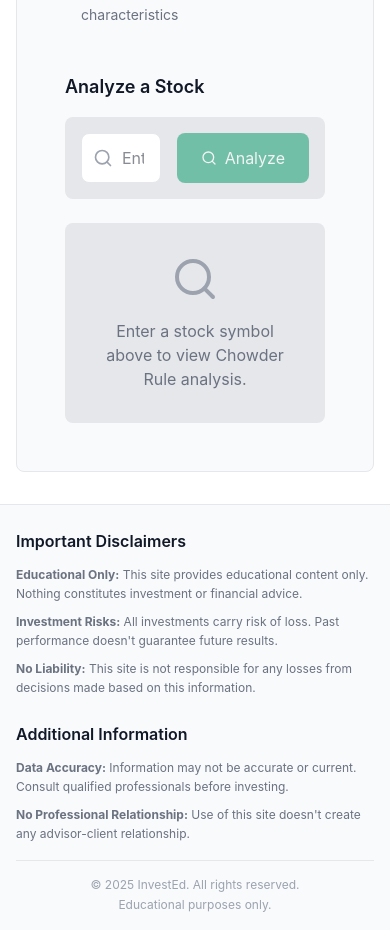
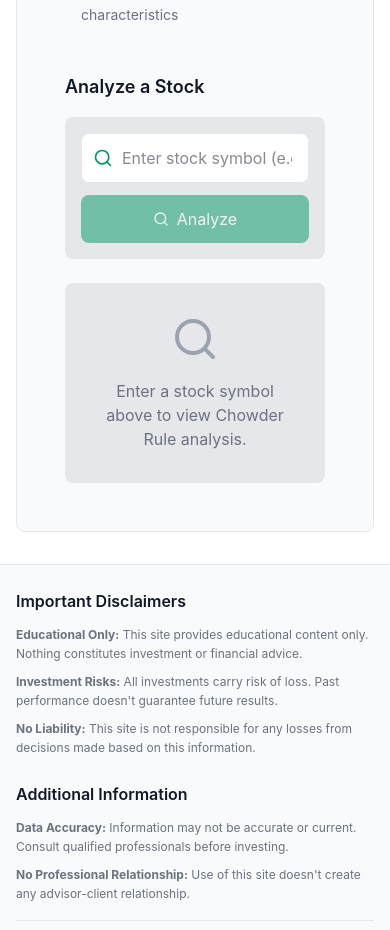
Before and after one commit to samuel-kar/invest-ed, a React (Vite) app in the folder frontend/: page /analysis/chowder in a window 390 px wide. Shown: the part 960-1890 px from the top of the page. Built offline with nearby package versions, Linux system fonts and the light colour scheme; no server answers.

Commit message:
change styling of mobile view search bars

```diff
--- a/frontend/src/components/analyses/analyses/ChowderContainer.tsx
+++ b/frontend/src/components/analyses/analyses/ChowderContainer.tsx
@@ -11,6 +11,7 @@ import MetricRow from '../../calculators/shared/MetricRow'
 import FormulaBlock from '../../calculators/shared/FormulaBlock'
 import Card from '../../shared/Card'
 import { Loader2, AlertCircle, Search, Save } from 'lucide-react'
+import AnalysisTickerSearchForm from '../shared/TickerSearchForm'
 
 export default function ChowderContainer() {
   const [inputSymbol, setInputSymbol] = useState('')
@@ -45,12 +46,6 @@ export default function ChowderContainer() {
     const trimmed = inputSymbol.trim().toUpperCase()
     if (trimmed) {
       setSearchSymbol(trimmed)
-    }
-  }
-
-  const handleKeyPress = (e: React.KeyboardEvent) => {
-    if (e.key === 'Enter') {
-      handleSearch()
     }
   }
 
@@ -227,45 +222,15 @@ export default function ChowderContainer() {
 
         {/* Search Bar */}
         <Card className="p-4">
-          <div className="flex gap-4">
-            <div className="flex-1 relative">
-              <Search
-                size={20}
-                className="absolute left-3 top-1/2 transform -translate-y-1/2"
-                style={{ color: 'var(--text-muted)' }}
-              />
-              <input
-                type="text"
-                value={inputSymbol}
-                onChange={(e) => setInputSymbol(e.target.value.toUpperCase())}
-                onKeyPress={handleKeyPress}
-                placeholder="Enter stock symbol (e.g., PG, KO, JNJ)"
-                className="w-full pl-10 pr-4 py-3 rounded-lg border focus:outline-none focus:ring-2 focus:ring-emerald-500 transition-colors"
-                style={{
-                  backgroundColor: 'var(--bg-primary)',
-                  borderColor: 'var(--border-color)',
-                  color: 'var(--text-primary)',
-                }}
-              />
-            </div>
-            <button
-              onClick={handleSearch}
-              disabled={!inputSymbol.trim() || isLoading}
-              className="px-6 py-3 bg-emerald-600 text-white rounded-lg hover:bg-emerald-700 disabled:opacity-50 disabled:cursor-not-allowed transition-colors flex items-center gap-2"
-            >
-              {isLoading ? (
-                <>
-                  <Loader2 size={16} className="animate-spin" />
-                  Analyzing...
-                </>
-              ) : (
-                <>
-                  <Search size={16} />
-                  Analyze
-                </>
-              )}
-            </button>
-          </div>
+          <AnalysisTickerSearchForm
+            value={inputSymbol}
+            onChange={(value) => setInputSymbol(value.toUpperCase())}
+            onSubmit={handleSearch}
+            placeholder="Enter stock symbol (e.g., PG, KO, JNJ)"
+            buttonLabel="Analyze"
+            loadingLabel="Analyzing..."
+            isLoading={isLoading}
+          />
         </Card>
 
         {/* Loading State */}
--- a/frontend/src/components/analyses/analyses/DDMContainer.tsx
+++ b/frontend/src/components/analyses/analyses/DDMContainer.tsx
@@ -19,6 +19,7 @@ import {
   TrendingDown,
   Save,
 } from 'lucide-react'
+import AnalysisTickerSearchForm from '../shared/TickerSearchForm'
 
 export default function DDMContainer() {
   const [inputSymbol, setInputSymbol] = useState('')
@@ -63,12 +64,6 @@ export default function DDMContainer() {
     const trimmed = inputSymbol.trim().toUpperCase()
     if (trimmed) {
       setSearchSymbol(trimmed)
-    }
-  }
-
-  const handleKeyPress = (e: React.KeyboardEvent) => {
-    if (e.key === 'Enter') {
-      handleSearch()
     }
   }
 
@@ -226,45 +221,15 @@ export default function DDMContainer() {
 
         {/* Search Bar */}
         <Card className="p-4">
-          <div className="flex gap-4">
-            <div className="flex-1 relative">
-              <Search
-                size={20}
-                className="absolute left-3 top-1/2 transform -translate-y-1/2"
-                style={{ color: 'var(--text-muted)' }}
-              />
-              <input
-                type="text"
-                value={inputSymbol}
-                onChange={(e) => setInputSymbol(e.target.value.toUpperCase())}
-                onKeyPress={handleKeyPress}
-                placeholder="Enter stock symbol (e.g., PG, KO, JNJ)"
-                className="w-full pl-10 pr-4 py-3 rounded-lg border focus:outline-none focus:ring-2 focus:ring-emerald-500 transition-colors"
-                style={{
-                  backgroundColor: 'var(--bg-primary)',
-                  borderColor: 'var(--border-color)',
-                  color: 'var(--text-primary)',
-                }}
-              />
-            </div>
-            <button
-              onClick={handleSearch}
-              disabled={!inputSymbol.trim() || isLoading}
-              className="px-6 py-3 bg-emerald-600 text-white rounded-lg hover:bg-emerald-700 disabled:opacity-50 disabled:cursor-not-allowed transition-colors flex items-center gap-2"
-            >
-              {isLoading ? (
-                <>
-                  <Loader2 size={16} className="animate-spin" />
-                  Loading...
-                </>
-              ) : (
-                <>
-                  <Search size={16} />
-                  Search
-                </>
-              )}
-            </button>
-          </div>
+          <AnalysisTickerSearchForm
+            value={inputSymbol}
+            onChange={(value) => setInputSymbol(value.toUpperCase())}
+            onSubmit={handleSearch}
+            placeholder="Enter stock symbol (e.g., PG, KO, JNJ)"
+            buttonLabel="Search"
+            loadingLabel="Loading..."
+            isLoading={isLoading}
+          />
         </Card>
 
         {/* Loading State */}
--- /dev/null
+++ b/frontend/src/components/analyses/shared/TickerSearchForm.tsx
@@ -0,0 +1,80 @@
+// TODO: This analysis-specific search form could be refactored into a truly shared component with CompanySearch in the future.
+import { Loader2, Search } from 'lucide-react'
+
+interface AnalysisTickerSearchFormProps {
+  value: string
+  onChange: (value: string) => void
+  onSubmit: () => void
+  placeholder?: string
+  buttonLabel?: string
+  loadingLabel?: string
+  isLoading?: boolean
+  disabled?: boolean
+  className?: string
+}
+
+export default function AnalysisTickerSearchForm({
+  value,
+  onChange,
+  onSubmit,
+  placeholder = 'Enter stock symbol',
+  buttonLabel = 'Search',
+  loadingLabel = 'Loading...',
+  isLoading = false,
+  disabled = false,
+  className = '',
+}: AnalysisTickerSearchFormProps) {
+  const isButtonDisabled = disabled || isLoading || !value.trim()
+
+  const handleSubmit = (event: React.FormEvent) => {
+    event.preventDefault()
+    if (isButtonDisabled) return
+    onSubmit()
+  }
+
+  return (
+    <form
+      onSubmit={handleSubmit}
+      className={`flex flex-col gap-3 sm:flex-row ${className}`}
+    >
+      <div className="flex-1 relative">
+        <Search
+          size={20}
+          className="absolute left-3 top-1/2 -translate-y-1/2 text-emerald-600"
+        />
+        <input
+          type="text"
+          value={value}
+          onChange={(event) => onChange(event.target.value)}
+          placeholder={placeholder}
+          className="w-full pl-10 pr-4 py-3 rounded-lg border focus:outline-none focus:ring-2 focus:ring-emerald-500 transition-colors"
+          style={{
+            backgroundColor: 'var(--bg-primary)',
+            borderColor: 'var(--border-color)',
+            color: 'var(--text-primary)',
+          }}
+          autoComplete="off"
+          spellCheck="false"
+          data-lpignore="true"
+        />
+      </div>
+      <button
+        type="submit"
+        disabled={isButtonDisabled}
+        className="w-full sm:w-auto px-6 py-3 bg-emerald-600 text-white rounded-lg hover:bg-emerald-700 disabled:opacity-50 disabled:cursor-not-allowed transition-colors flex items-center justify-center gap-2"
+      >
+        {isLoading ? (
+          <>
+            <Loader2 size={16} className="animate-spin" />
+            {loadingLabel}
+          </>
+        ) : (
+          <>
+            <Search size={16} />
+            {buttonLabel}
+          </>
+        )}
+      </button>
+    </form>
+  )
+}
```
